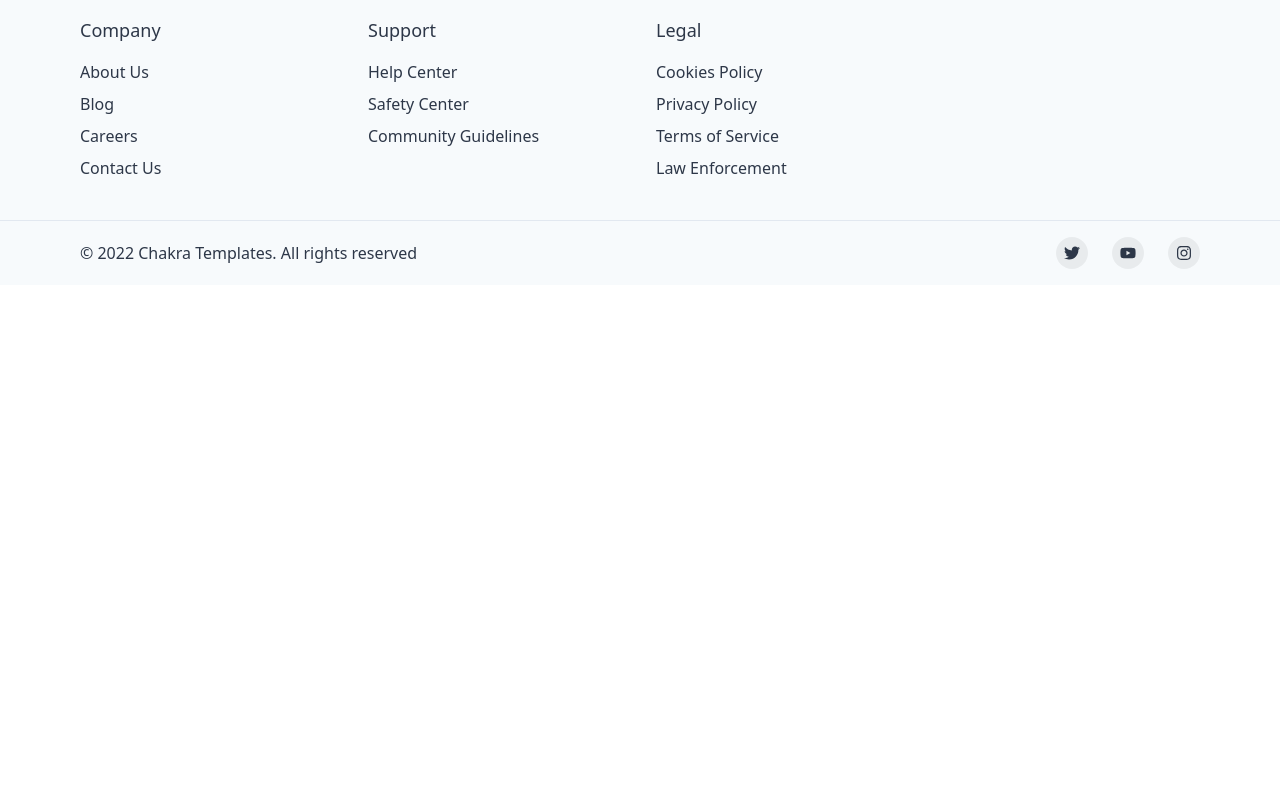
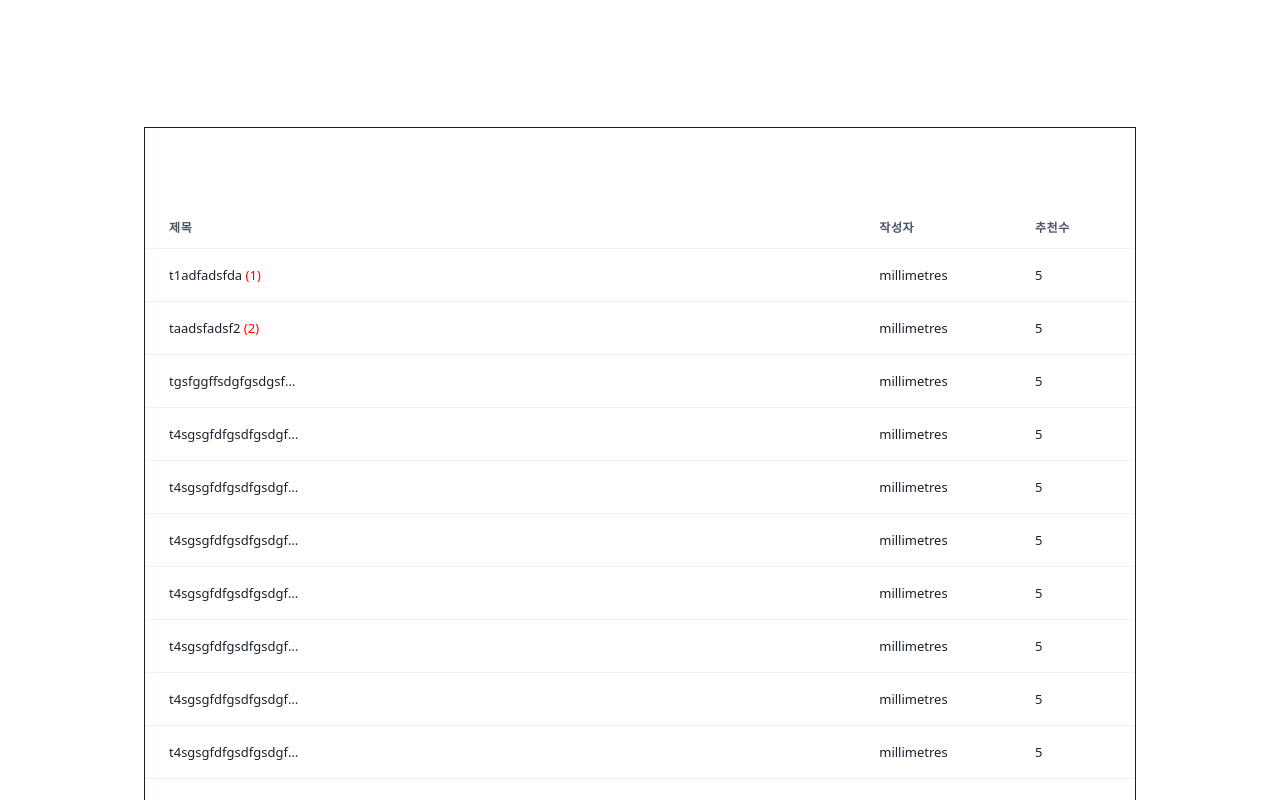
Before and after one commit to Butler-SIM/fff-front, a React (Create React App) app: page /board/detail/1 in a window 1280 px wide. Shown: the part 2960-3760 px from the top of the page. Before the commit the page ends 3245 px from the top, so only its background shows below. Built offline with nearby package versions, Linux system fonts and the light colour scheme.

Commit message:
fix width delete

```diff
--- a/src/components/board/BoardDetail.tsx
+++ b/src/components/board/BoardDetail.tsx
@@ -1,26 +1,16 @@
 "use client";
 
+import { ChatIcon } from "@chakra-ui/icons";
 import {
   Box,
-  chakra,
+  Button,
   Container,
-  Stack,
+  Image,
   Text,
-  Image,
-  Flex,
-  VStack,
-  Button,
-  Heading,
-  SimpleGrid,
-  StackDivider,
+  Textarea,
   useColorModeValue,
-  VisuallyHidden,
-  List,
-  ListItem,
-  Textarea,
 } from "@chakra-ui/react";
-import { ChatIcon } from "@chakra-ui/icons";
-import { MdLocalShipping } from "react-icons/md";
+import { BoardListData } from "./BoardList";
 
 const TextArea = () => {
   return (
@@ -46,11 +36,7 @@ export default function BoardDetail() {
           mt={150}
         >
           {/* Title */}
-          <Box
-            height="40px"
-            fontSize={23}
-            fontWeight={"900"}
-          >
+          <Box height="40px" fontSize={23} fontWeight={"900"}>
             제목제목
           </Box>
           <Box
@@ -130,12 +116,11 @@ export default function BoardDetail() {
                 >
                   댓글 작성자 닉네임
                 </Box>
-                <Box mt={4} ml={3}
-                >
+                <Box mt={4} ml={3}>
                   댓글내용댓글내용댓글내용댓글내용댓글내용댓글내용댓글내용댓글내용댓글내용댓글내용댓글내용댓글내용댓글내용댓글내용댓글내용댓글내용댓글내용
                 </Box>
               </Box>
-              <Box height={80} mt={15} >
+              <Box height={80} mt={15}>
                 <TextArea></TextArea>
                 <Box
                   height="50px"
@@ -148,6 +133,15 @@ export default function BoardDetail() {
               </Box>
             </Box>
           </Box>
+          <Box
+            mt={150}
+            mb={20}
+            alignItems="center"
+            justifyContent="center"
+            border="1px "
+          >
+            <BoardListData></BoardListData>
+          </Box>
         </Box>
       </Container>
     </Box>
--- a/src/components/board/BoardList.tsx
+++ b/src/components/board/BoardList.tsx
@@ -23,7 +23,7 @@ type DataItem = {
   comment: number;
 };
 
-function BoardListData(props: any) {
+export function BoardListData(props: any) {
   const [dataList, setDataList] = useState<DataItem[]>([
     { title: "t1adfadsfda", comment: 1 },
     { title: "taadsfadsf2", comment: 2 },
@@ -38,24 +38,21 @@ function BoardListData(props: any) {
   ]);
 
   return (
-    <Box width={{ base: "100%", md: "1200px" }}>
+    <Box>
       <Box
         bg={useColorModeValue("gray.100", "gray.900")}
-        width={useBreakpointValue({ base: "385px", md: "800px" })}
       >
         {props.title ? props.title : ""}
-        65t
       </Box>
 
       <Table
         variant="simple"
-        width={useBreakpointValue({ base: "385px", md: "800px" })}
         fontSize={useBreakpointValue({ base: "10px", md: "13px" })}
         mt={20}
       >
         <Thead>
           <Tr>
-            <Th width={useBreakpointValue({ base: "130px", md: "550px" })}>
+            <Th width={useBreakpointValue({ base: "180px", md: "550px" })}>
               제목
             </Th>
             <Th width={useBreakpointValue({ base: "10px", md: "100px" })}>
@@ -126,7 +123,6 @@ export default function Main() {
   return (
     <Container maxW={"5xl"}>
       <Box
-        width={{ base: "100%", md: "1200px" }}
         mt={150}
         mb={20}
         alignItems="center"
--- a/src/components/common/layout/MainLayOut.tsx
+++ b/src/components/common/layout/MainLayOut.tsx
@@ -61,7 +61,6 @@ import {
     return (
       <Container maxW={"5xl"}>
         <Box
-          width={{ base: "100%", md: "1200px" }}
           display={displayFlex}
           mt={35}
           alignItems="center"
@@ -71,7 +70,6 @@ import {
          <MainLayout title={"유머"}></MainLayout>
         </Box>
         <Box
-          width={{ base: "100%", md: "1200px" }}
           display={displayFlex}
           mt={35}
           alignItems="center"
@@ -81,7 +79,6 @@ import {
          <MainLayout title={"코인판"}></MainLayout>
         </Box>
         <Box
-          width={{ base: "100%", md: "1200px" }}
           display={displayFlex}
           mt={35}
           alignItems="center"
@@ -91,7 +88,6 @@ import {
          <MainLayout title={"주식/해외주식"}></MainLayout>
         </Box>
         <Box
-          width={{ base: "100%", md: "1200px" }}
           display={displayFlex}
           mt={35}
           mb={20}
```
